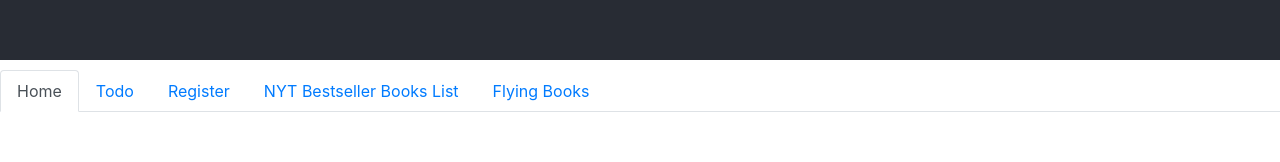
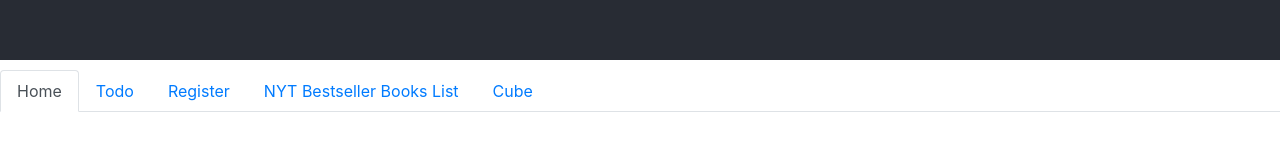
Before and after one commit to dran5447/ReactBootstrap, a React (Create React App) app: page / in a window 1280 px wide. Shown: the part 124-286 px from the top of the page. Built offline with nearby package versions, Linux system fonts and the light colour scheme; no server answers.

Commit message:
Update cube naming

```diff
--- a/src/js/App.js
+++ b/src/js/App.js
@@ -7,7 +7,7 @@ import Register from './Register';
 import Todo from './Todo';
 import Home from './Home';
 import BooksList from './BooksList';
-import FlyingBooks from './FlyingBooks';
+import Cube from './Cube';
 
 class App extends Component {
 
@@ -31,8 +31,8 @@ class App extends Component {
             <Tab eventKey="books" title="NYT Bestseller Books List">
               <BooksList />
             </Tab>
-            <Tab eventKey="flying-books" title="Flying Books">
-              <FlyingBooks />
+            <Tab eventKey="cube" title="Cube">
+              <Cube />
             </Tab>
           </Tabs>
         </div>
--- a/src/js/FlyingBooks.js
+++ b/src/js/Cube.js
@@ -2,7 +2,7 @@ import React, { Component } from 'react';
 import '../css/App.css';
 import * as THREE from 'three';
 
-class FlyingBooks extends Component {
+class Cube extends Component {
     constructor() {
         super();
         this.state = { items: []};
@@ -80,4 +80,4 @@ class FlyingBooks extends Component {
     }
 }
 
-export default FlyingBooks;
+export default Cube;
```
